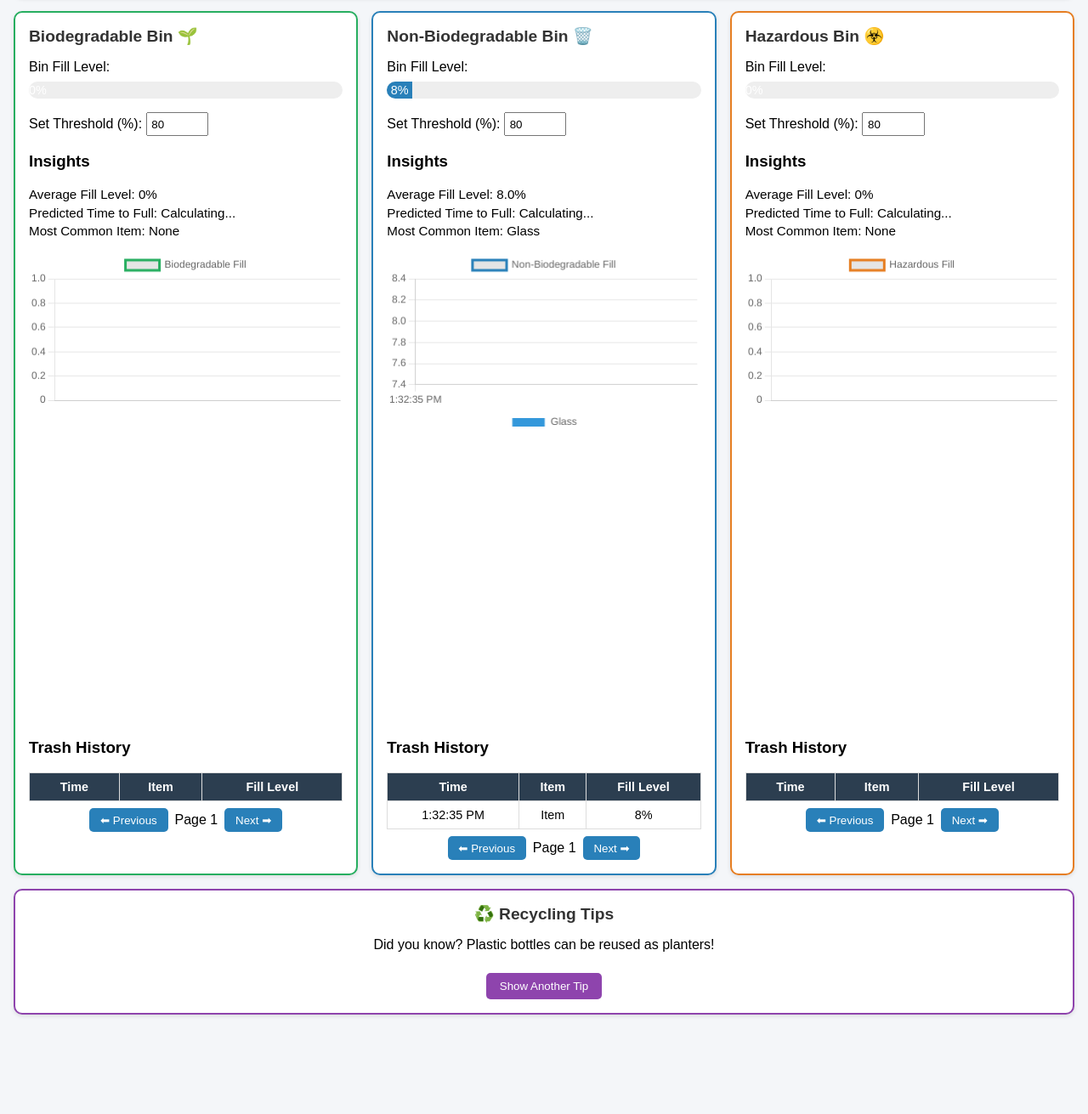
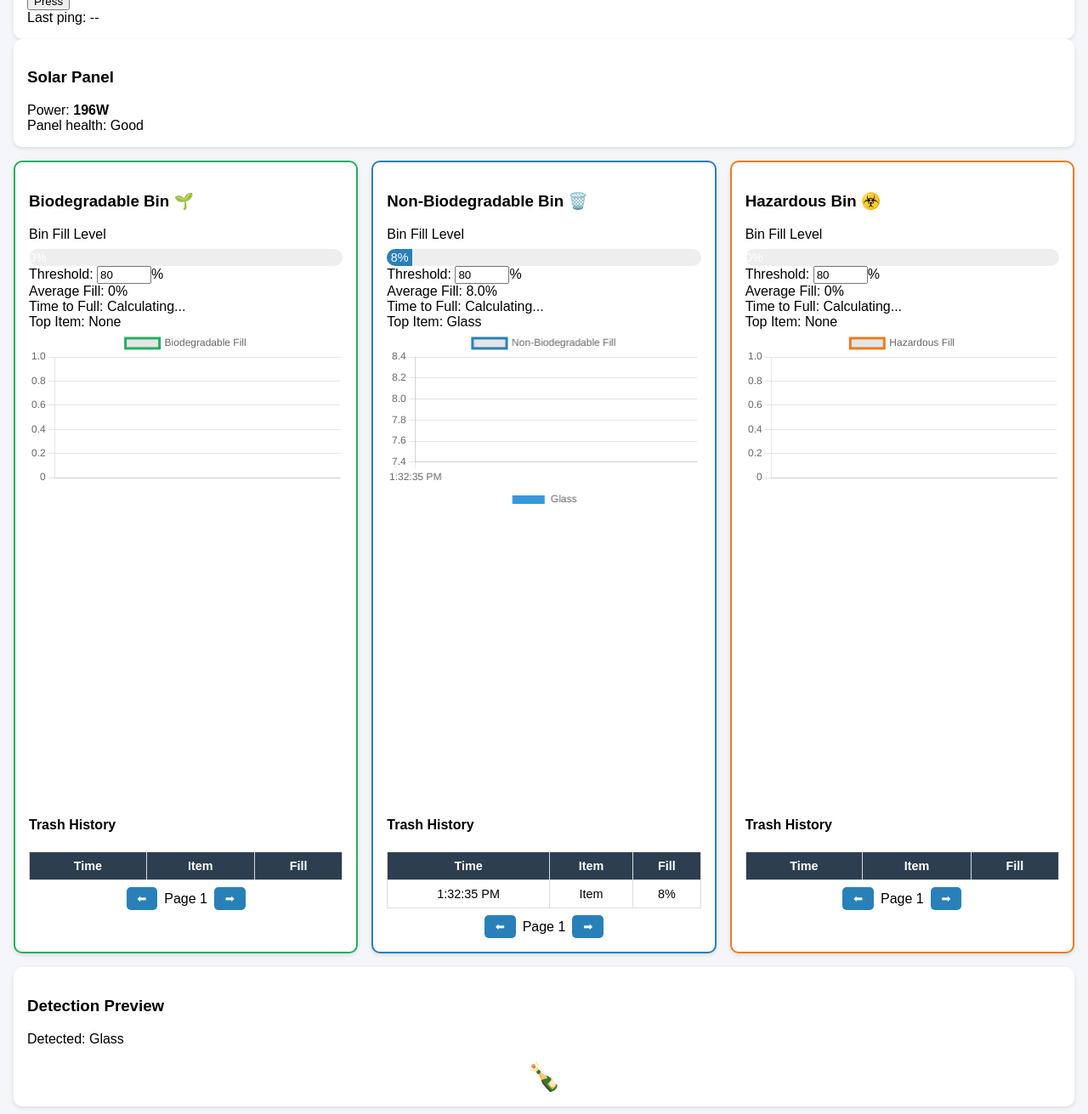
Before and after one commit to JamesmileNogalada/trashbin, a plain HTML site: page index.html in a window 1280 px wide. Shown: the part 341-1652 px from the top of the page at 85% size. Before the commit the page ends 1551 px from the top, so only its background shows below. Drawn offline with nearby package versions, Linux system fonts and the light colour scheme.

Commit message:
Update index.html

```diff
--- a/index.html
+++ b/index.html
@@ -8,115 +8,159 @@
 </head>
 <body>
   <header>
-    <h1>AI-Enabled Smart Trash Bin Dashboard</h1>
+    <div class="header-inner">
+      <h1>AI Smart Trash Bin Dashboard</h1>
+    </div>
   </header>
 
-  <div class="container">
-    <!-- AI Image Detection -->
-    <div class="card">
-      <h2>AI Image Detection</h2>
-      <div class="image-preview" id="detectionPreview">No image detected yet.</div>
-      <div id="emojiLog" class="emoji-log"></div>
-    </div>
-
-    <!-- Three Bins -->
-    <div class="bin-container">
-      <!-- Biodegradable Bin -->
-      <div class="card bio">
-        <h2>Biodegradable Bin 🌱</h2>
-        <div class="status">Bin Fill Level:</div>
-        <div class="progress"><div class="progress-bar bio" id="bioFillLevel">0%</div></div>
-        <div class="threshold">
-          <label for="bioThreshold">Set Threshold (%):</label>
-          <input type="number" id="bioThreshold" min="10" max="100" value="80"/>
-        </div>
-        <div id="bioAlert" class="alert hidden">⚠️ Biodegradable bin reached threshold!
-          <button onclick="notifyCollector('bio')">Notify Collector</button>
-        </div>
-        <h3>Insights</h3>
-        <ul>
-          <li>Average Fill Level: <span id="bioAvgFill">0%</span></li>
-          <li>Predicted Time to Full: <span id="bioTimeToFull">Calculating...</span></li>
-          <li>Most Common Item: <span id="bioTopItem">None</span></li>
-        </ul>
-        <canvas id="bioTrendChart"></canvas>
-        <canvas id="bioPieChart"></canvas>
-        <h3>Trash History</h3>
-        <table id="bioHistory"><thead><tr><th>Time</th><th>Item</th><th>Fill Level</th></tr></thead><tbody></tbody></table>
-        <div class="pagination">
-          <button onclick="changePage('bio','prev')">⬅ Previous</button>
-          <span id="bioPageNum">Page 1</span>
-          <button onclick="changePage('bio','next')">Next ➡</button>
+  <main class="container">
+    <!-- Top row: Camera / Machine Status / Solar Panel -->
+    <section class="top-row">
+      <div class="card camera-card">
+        <h3>Camera View</h3>
+        <div class="camera-preview" id="cameraPreview">
+          <div class="camera-placeholder">📷 Camera Live</div>
         </div>
       </div>
 
-      <!-- Non-Biodegradable Bin -->
-      <div class="card nonbio">
-        <h2>Non-Biodegradable Bin 🗑️</h2>
-        <div class="status">Bin Fill Level:</div>
-        <div class="progress"><div class="progress-bar nonbio" id="nonBioFillLevel">0%</div></div>
-        <div class="threshold">
-          <label for="nonBioThreshold">Set Threshold (%):</label>
-          <input type="number" id="nonBioThreshold" min="10" max="100" value="80"/>
+      <div class="card status-card">
+        <h3>Machine Status</h3>
+        <div class="status-row">
+          <div class="status-text">Status: <span id="machineStatus" class="status-on">ON</span></div>
+          <button id="toggleMachine" class="btn">Press</button>
         </div>
-        <div id="nonBioAlert" class="alert hidden">⚠️ Non-biodegradable bin reached threshold!
-          <button onclick="notifyCollector('nonBio')">Notify Collector</button>
+        <div class="small-note">Last ping: <span id="lastPing">--</span></div>
+      </div>
+
+      <div class="card solar-card">
+        <h3>Solar Panel</h3>
+        <div class="solar-power">Power: <strong id="solarPower">196W</strong></div>
+        <div class="small-note">Panel health: <span id="solarHealth">Good</span></div>
+      </div>
+    </section>
+
+    <!-- Bins row -->
+    <section class="bin-container">
+      <!-- Biodegradable -->
+      <div class="card bin-card bio">
+        <h3>Biodegradable Bin 🌱</h3>
+        <div class="status">Bin Fill Level</div>
+        <div class="progress"><div class="progress-bar bio" id="bioFillLevel">0%</div></div>
+
+        <div class="controls">
+          <label>Threshold: <input type="number" id="bioThreshold" min="10" max="100" value="80"/>%</label>
         </div>
-        <h3>Insights</h3>
-        <ul>
-          <li>Average Fill Level: <span id="nonBioAvgFill">0%</span></li>
-          <li>Predicted Time to Full: <span id="nonBioTimeToFull">Calculating...</span></li>
-          <li>Most Common Item: <span id="nonBioTopItem">None</span></li>
-        </ul>
-        <canvas id="nonBioTrendChart"></canvas>
-        <canvas id="nonBioPieChart"></canvas>
-        <h3>Trash History</h3>
-        <table id="nonBioHistory"><thead><tr><th>Time</th><th>Item</th><th>Fill Level</th></tr></thead><tbody></tbody></table>
+
+        <div id="bioAlert" class="alert hidden">⚠️ Biodegradable bin reached threshold!
+          <button class="btn small" onclick="notifyCollector('bio')">Notify Collector</button>
+        </div>
+
+        <div class="insights">
+          <div>Average Fill: <span id="bioAvgFill">0%</span></div>
+          <div>Time to Full: <span id="bioTimeToFull">Calculating...</span></div>
+          <div>Top Item: <span id="bioTopItem">None</span></div>
+        </div>
+
+        <div class="charts-row">
+          <canvas id="bioTrendChart"></canvas>
+          <canvas id="bioPieChart"></canvas>
+        </div>
+
+        <h4>Trash History</h4>
+        <table id="bioHistory"><thead><tr><th>Time</th><th>Item</th><th>Fill</th></tr></thead><tbody></tbody></table>
         <div class="pagination">
-          <button onclick="changePage('nonBio','prev')">⬅ Previous</button>
-          <span id="nonBioPageNum">Page 1</span>
-          <button onclick="changePage('nonBio','next')">Next ➡</button>
+          <button onclick="changePage('bio','prev')">⬅</button>
+          <span id="bioPageNum">Page 1</span>
+          <button onclick="changePage('bio','next')">➡</button>
         </div>
       </div>
 
-      <!-- Hazardous Bin -->
-      <div class="card hazardous">
-        <h2>Hazardous Bin ☣️</h2>
-        <div class="status">Bin Fill Level:</div>
-        <div class="progress"><div class="progress-bar hazardous" id="hazFillLevel">0%</div></div>
-        <div class="threshold">
-          <label for="hazThreshold">Set Threshold (%):</label>
-          <input type="number" id="hazThreshold" min="10" max="100" value="80"/>
+      <!-- Non-biodegradable -->
+      <div class="card bin-card nonbio">
+        <h3>Non-Biodegradable Bin 🗑️</h3>
+        <div class="status">Bin Fill Level</div>
+        <div class="progress"><div class="progress-bar nonbio" id="nonBioFillLevel">0%</div></div>
+
+        <div class="controls">
+          <label>Threshold: <input type="number" id="nonBioThreshold" min="10" max="100" value="80"/>%</label>
         </div>
-        <div id="hazAlert" class="alert hidden">⚠️ Hazardous bin reached threshold!
-          <button onclick="notifyCollector('haz')">Notify Collector</button>
+
+        <div id="nonBioAlert" class="alert hidden">⚠️ Non-biodegradable bin reached threshold!
+          <button class="btn small" onclick="notifyCollector('nonBio')">Notify Collector</button>
         </div>
-        <h3>Insights</h3>
-        <ul>
-          <li>Average Fill Level: <span id="hazAvgFill">0%</span></li>
-          <li>Predicted Time to Full: <span id="hazTimeToFull">Calculating...</span></li>
-          <li>Most Common Item: <span id="hazTopItem">None</span></li>
-        </ul>
-        <canvas id="hazTrendChart"></canvas>
-        <canvas id="hazPieChart"></canvas>
-        <h3>Trash History</h3>
-        <table id="hazHistory"><thead><tr><th>Time</th><th>Item</th><th>Fill Level</th></tr></thead><tbody></tbody></table>
+
+        <div class="insights">
+          <div>Average Fill: <span id="nonBioAvgFill">0%</span></div>
+          <div>Time to Full: <span id="nonBioTimeToFull">Calculating...</span></div>
+          <div>Top Item: <span id="nonBioTopItem">None</span></div>
+        </div>
+
+        <div class="charts-row">
+          <canvas id="nonBioTrendChart"></canvas>
+          <canvas id="nonBioPieChart"></canvas>
+        </div>
+
+        <h4>Trash History</h4>
+        <table id="nonBioHistory"><thead><tr><th>Time</th><th>Item</th><th>Fill</th></tr></thead><tbody></tbody></table>
         <div class="pagination">
-          <button onclick="changePage('haz','prev')">⬅ Previous</button>
-          <span id="hazPageNum">Page 1</span>
-          <button onclick="changePage('haz','next')">Next ➡</button>
+          <button onclick="changePage('nonBio','prev')">⬅</button>
+          <span id="nonBioPageNum">Page 1</span>
+          <button onclick="changePage('nonBio','next')">➡</button>
         </div>
       </div>
-    </div>
 
-    <!-- Recycling Tips -->
-    <div class="card tips">
-      <h2>♻️ Recycling Tips</h2>
+      <!-- Hazardous -->
+      <div class="card bin-card hazardous">
+        <h3>Hazardous Bin ☣️</h3>
+        <div class="status">Bin Fill Level</div>
+        <div class="progress"><div class="progress-bar hazardous" id="hazFillLevel">0%</div></div>
+
+        <div class="controls">
+          <label>Threshold: <input type="number" id="hazThreshold" min="10" max="100" value="80"/>%</label>
+        </div>
+
+        <div id="hazAlert" class="alert hidden">⚠️ Hazardous bin reached threshold!
+          <button class="btn small" onclick="notifyCollector('haz')">Notify Collector</button>
+        </div>
+
+        <div class="insights">
+          <div>Average Fill: <span id="hazAvgFill">0%</span></div>
+          <div>Time to Full: <span id="hazTimeToFull">Calculating...</span></div>
+          <div>Top Item: <span id="hazTopItem">None</span></div>
+        </div>
+
+        <div class="charts-row">
+          <canvas id="hazTrendChart"></canvas>
+          <canvas id="hazPieChart"></canvas>
+        </div>
+
+        <h4>Trash History</h4>
+        <table id="hazHistory"><thead><tr><th>Time</th><th>Item</th><th>Fill</th></tr></thead><tbody></tbody></table>
+        <div class="pagination">
+          <button onclick="changePage('haz','prev')">⬅</button>
+          <span id="hazPageNum">Page 1</span>
+          <button onclick="changePage('haz','next')">➡</button>
+        </div>
+      </div>
+    </section>
+
+    <!-- Detection preview -->
+    <section class="card detection-card">
+      <h3>Detection Preview</h3>
+      <div class="detection-area" id="detectionPreview">Waiting for detection...</div>
+      <div id="emojiLog" class="emoji-log"></div>
+    </section>
+
+    <!-- Tips card -->
+    <section class="card tips-card">
+      <h3>♻️ Recycling Tips</h3>
       <p id="tipText">Did you know? Plastic bottles can be reused as planters!</p>
-      <button onclick="showTip()">Show Another Tip</button>
-    </div>
-  </div>
+      <button class="btn" onclick="showTip()">Show Another Tip</button>
+    </section>
 
+  </main>
+
+  <!-- Chart.js -->
   <script src="https://cdn.jsdelivr.net/npm/chart.js"></script>
   <script src="script.js"></script>
 </body>
```
